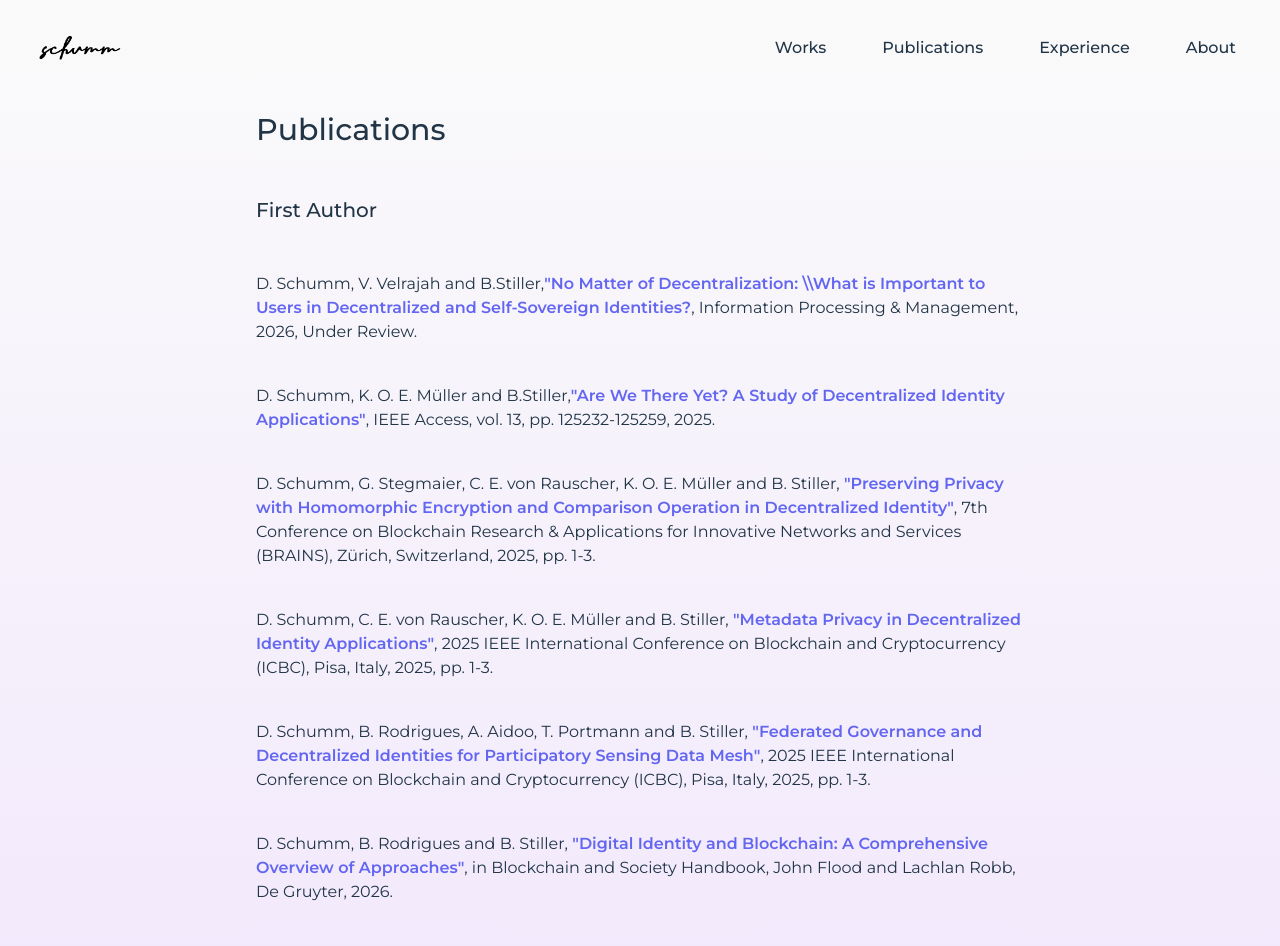
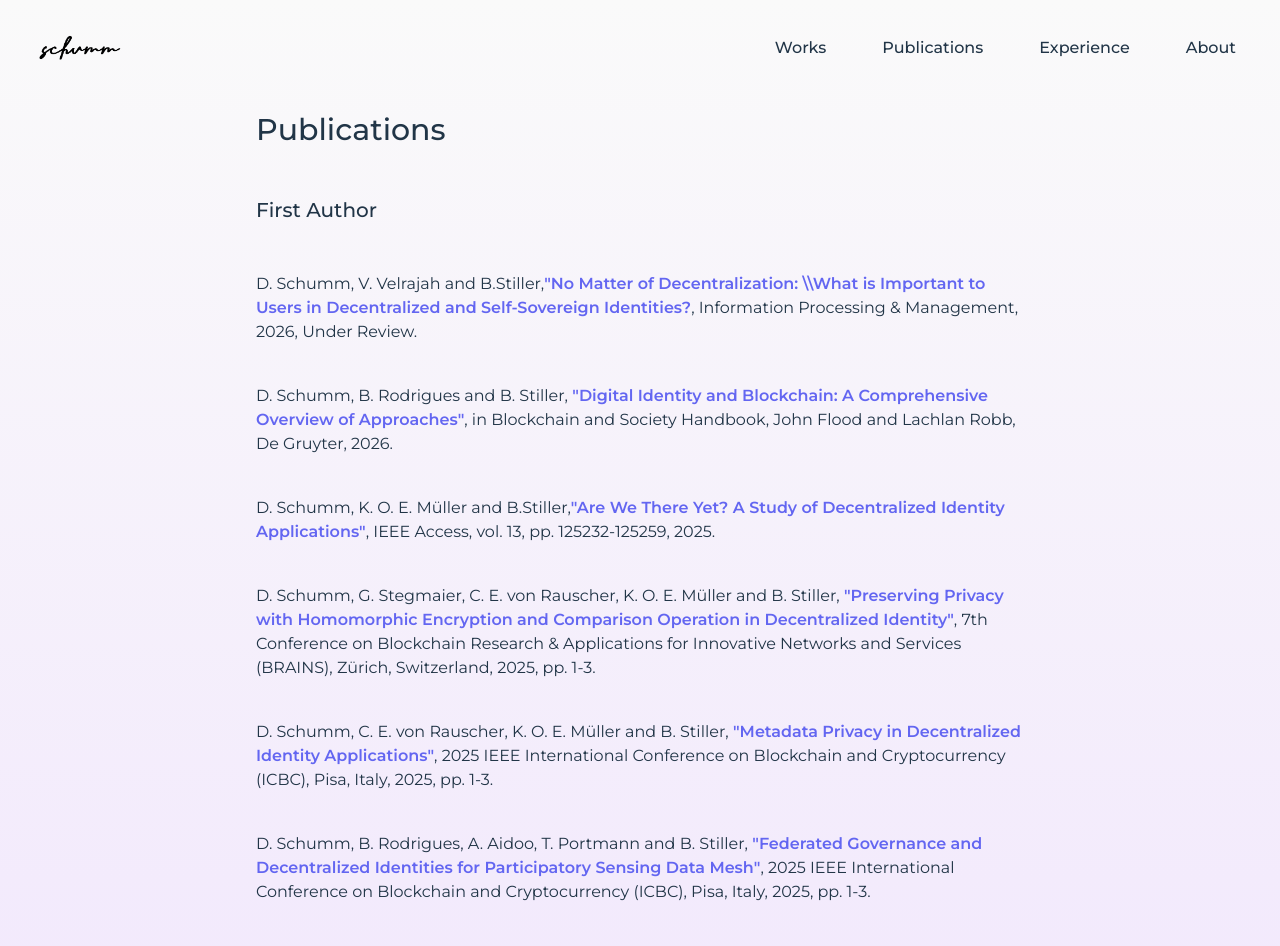
Before and after one commit to schummd/schummd.github.io, a React (Vite) app: page /#/publications in a window 1280 px wide. Shown: the top 946 px of the page. Built offline with nearby package versions, Linux system fonts and the light colour scheme.

Commit message:
upd publications

```diff
--- a/src/pages/Publications.jsx
+++ b/src/pages/Publications.jsx
@@ -10,6 +10,12 @@ export default function Publications() {
             D. Schumm, V. Velrajah and B.Stiller,
             <a href="" className="font-semibold text-indigo-500" target="_blank">"No Matter of Decentralization: \\What is Important to Users in Decentralized and Self-Sovereign Identities?</a>,
             Information Processing & Management, 2026, Under Review.
+          </li>
+          <li>
+            D. Schumm, B. Rodrigues and B. Stiller,
+            <a href="#" className="font-semibold text-indigo-500" target="_blank"> "Digital Identity and Blockchain: A Comprehensive Overview of Approaches"</a>,
+            in Blockchain and Society Handbook, John Flood and Lachlan Robb,
+            De Gruyter, 2026.
           </li>
           <li>
             D. Schumm, K. O. E. Müller and B.Stiller,
@@ -33,12 +39,6 @@ export default function Publications() {
             <a href="https://ieeexplore.ieee.org/document/11114524" className="font-semibold text-indigo-500" target="_blank"> "Federated Governance and Decentralized Identities for Participatory Sensing Data Mesh"</a>,
             2025 IEEE International Conference on Blockchain and Cryptocurrency (ICBC),
             Pisa, Italy, 2025, pp. 1-3.
-          </li>
-          <li>
-            D. Schumm, B. Rodrigues and B. Stiller,
-            <a href="#" className="font-semibold text-indigo-500" target="_blank"> "Digital Identity and Blockchain: A Comprehensive Overview of Approaches"</a>,
-            in Blockchain and Society Handbook, John Flood and Lachlan Robb,
-            De Gruyter, 2026.
           </li>
           <li>
             D. Schumm, R. Mukta and H. -y. Paik,
```
